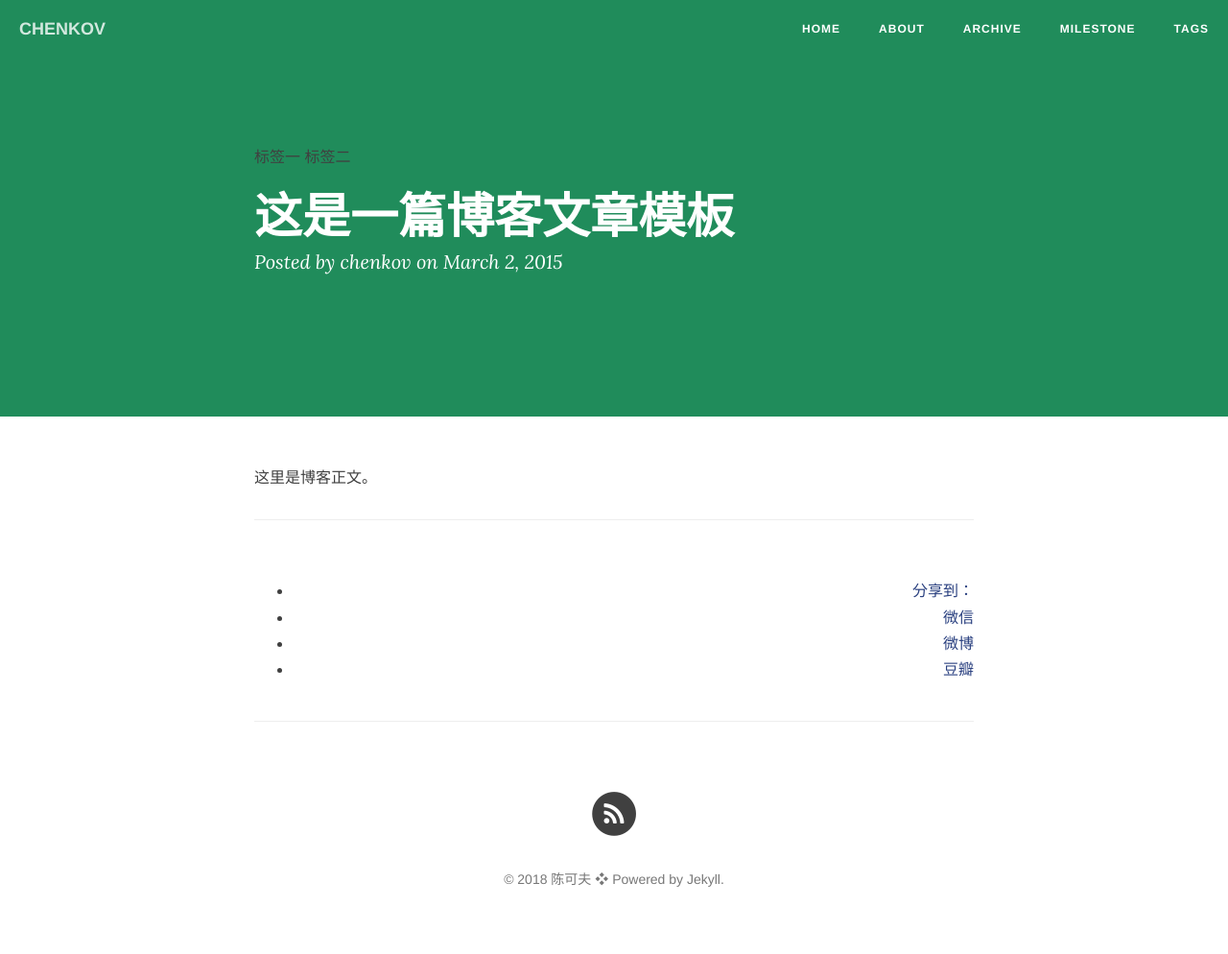
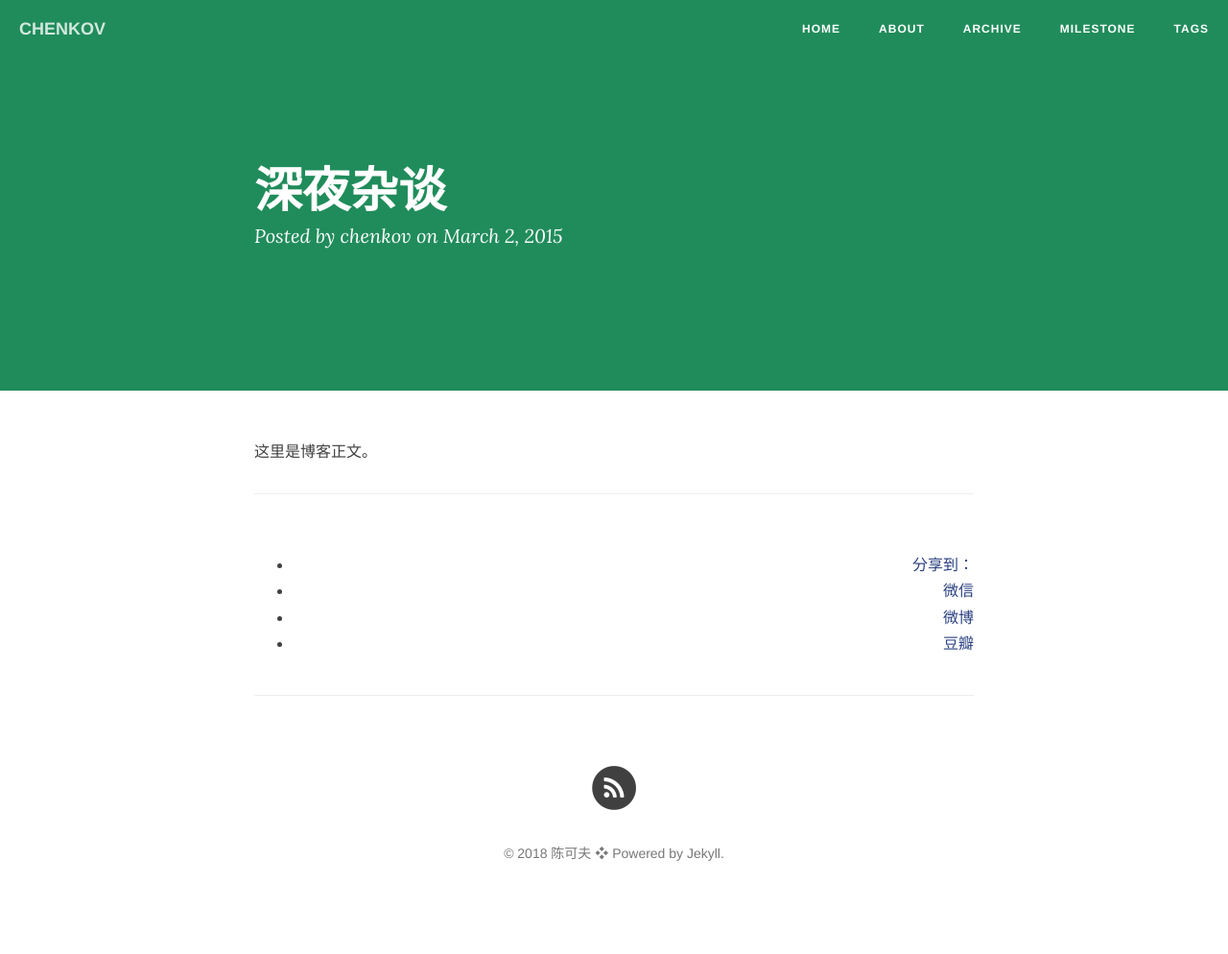
Before and after one commit to Chenkov21/chenkov, a Jekyll site: the page built from _posts/2015-03-02-how-to-write.md, in a window 1280 px wide. Shown: the whole page at 96% size. Built offline with Jekyll 4.4.1, drawn with Linux system fonts in a browser that asks for light colours; nearby versions of some CDN libraries; comment, search, counter and statistics services are not loaded; after the commit the page ends 967 px from its top, so only the background shows below that.

Commit message:
first post

```diff
--- a/_posts/2015-03-02-how-to-write.md
+++ b/_posts/2015-03-02-how-to-write.md
@@ -1,9 +1,9 @@
 ---
 layout: post
-title: 这是一篇博客文章模板
+title: 深夜杂谈
 date: 2015-3-02
 categories: blog
-tags: [标签一,标签二]
+tags: []
 description: 文章金句。
 ---
 
```
